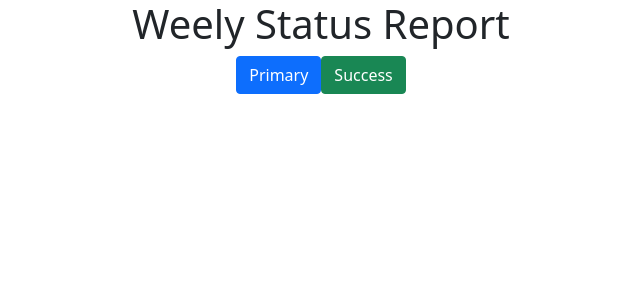
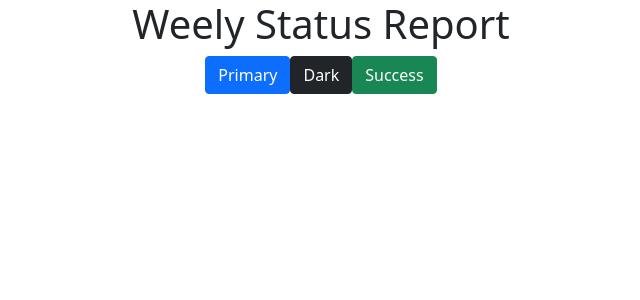
Before and after one commit to DarshanS001/weekly-project-status-frontend, a React (Create React App) app: page / in a window 1280 px wide. Shown: the top 300 px of the page, without its empty margins (319-959 px from the left). Built offline with nearby package versions, Linux system fonts and the light colour scheme.

Commit message:
First commit

```diff
--- a/src/App.js
+++ b/src/App.js
@@ -6,6 +6,7 @@ function App() {
     <div className="App">
       <h1>Weely Status Report</h1>
       <Button variant="primary">Primary</Button>
+      <Button variant="dark">Dark</Button>
       <button type="button" class="btn btn-success">Success</button>
     </div>
   );
```
Also changed, not shown: 1 other file (tests, documents, lock files or other folders).
